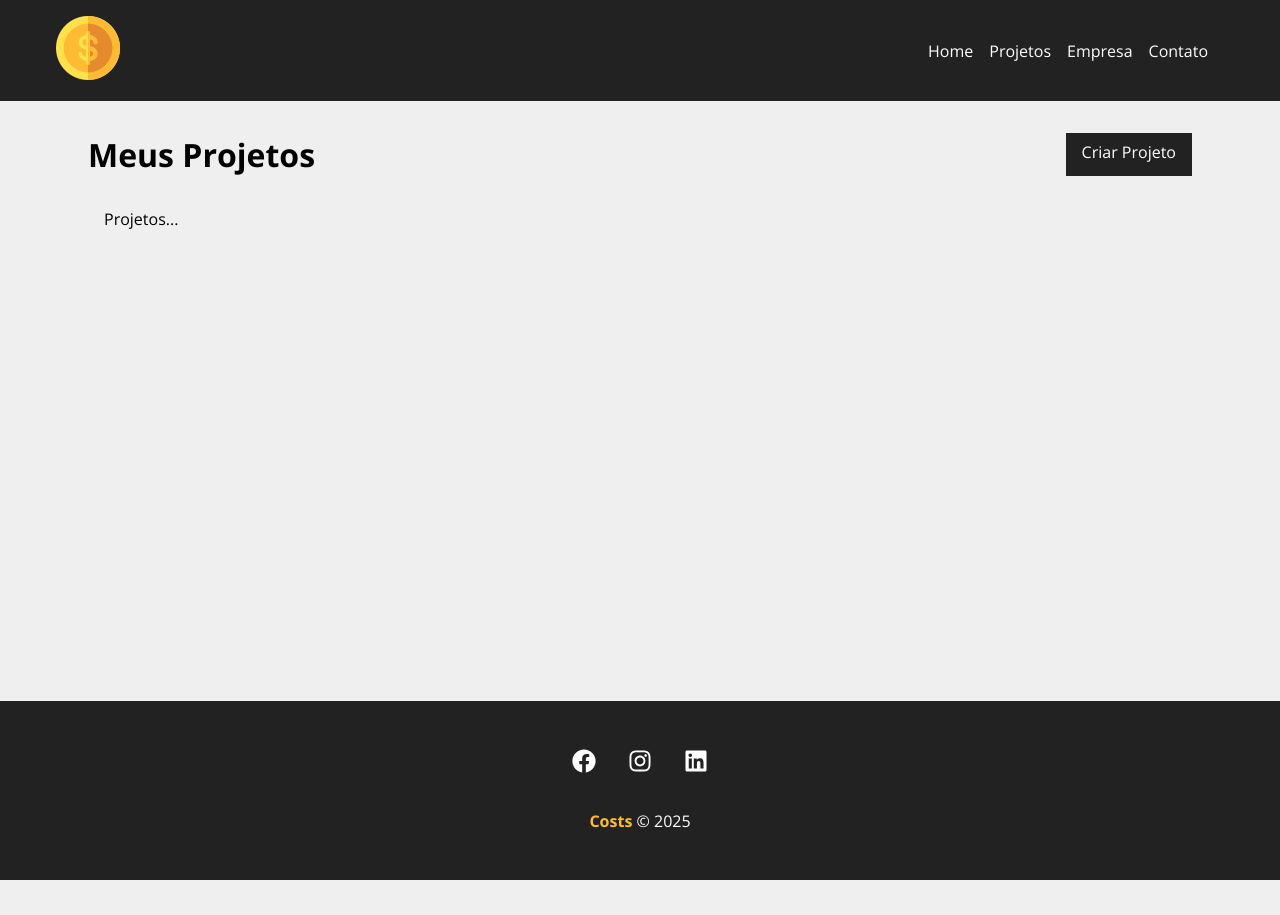
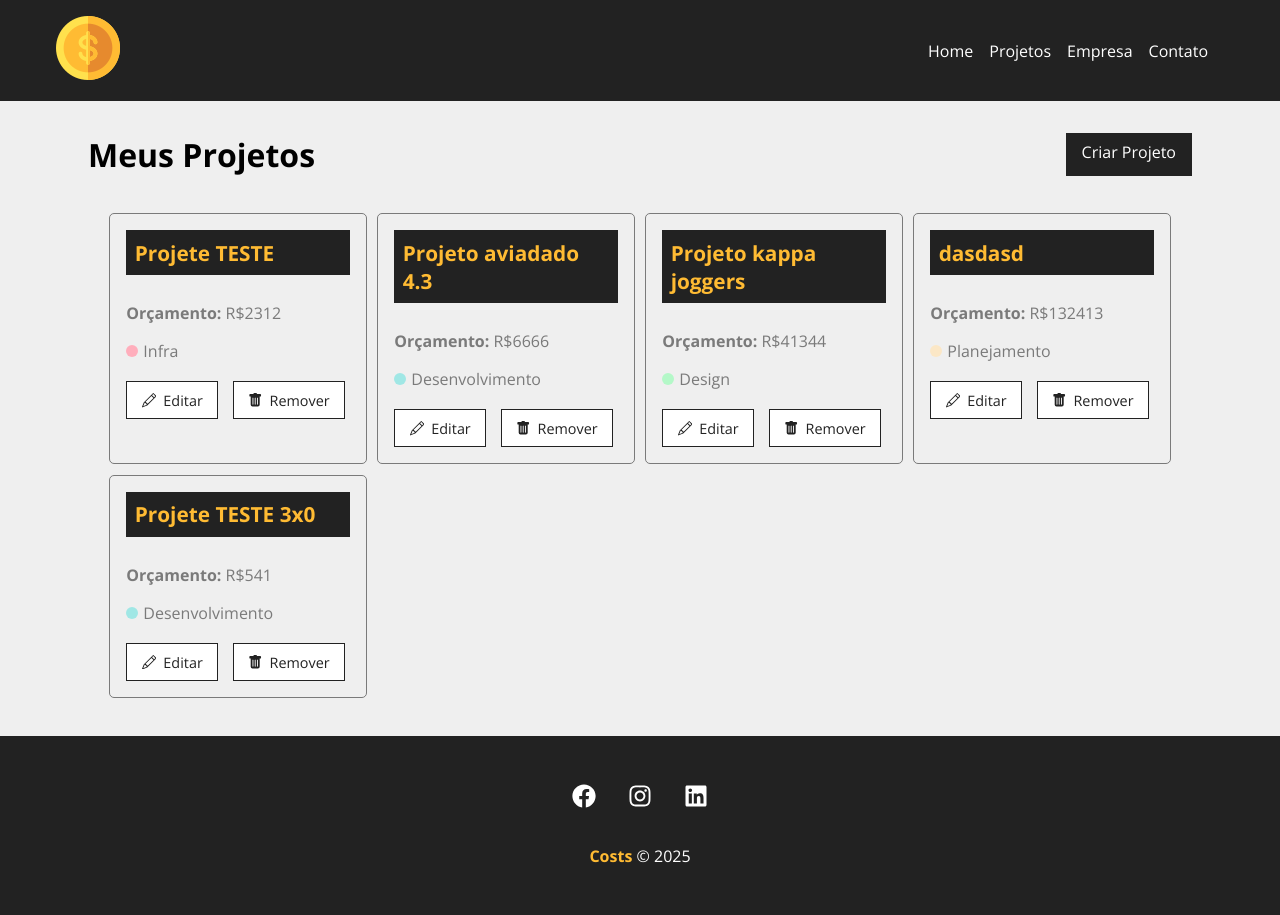
Before and after one commit to guilhermecolares/Projeto-Costs, a React (Create React App) app: page /projects in a window 1280 px wide. Before the commit the page ends 880 px from the top, so only its background shows below. Built offline with nearby package versions, Linux system fonts and the light colour scheme; data requests are answered from the project's data file; the HTML template or start-up script is replaced by a standard one.

Commit message:
CRIAÇÃO DE PROJECTS CARDS E O LOADING

```diff
--- a/db.json
+++ b/db.json
@@ -10,23 +10,67 @@
       },
       "cost": 0,
       "services": []
+    },
+    {
+      "id": "a097",
+      "name": "Projeto aviadado 4.3",
+      "budget": "6666",
+      "categorias": {
+        "id": "2",
+        "name": "Desenvolvimento"
+      },
+      "cost": 0,
+      "services": []
+    },
+    {
+      "id": "8675",
+      "categorias": {
+        "id": "3",
+        "name": "Design"
+      },
+      "name": "Projeto kappa joggers",
+      "budget": "41344",
+      "cost": 0,
+      "services": []
+    },
+    {
+      "id": "abfc",
+      "categorias": {
+        "id": "2",
+        "name": "Planejamento"
+      },
+      "name": "dasdasd",
+      "budget": "132413",
+      "cost": 0,
+      "services": []
+    },
+    {
+      "id": "58a7",
+      "name": "Projete TESTE 3x0",
+      "budget": "541",
+      "categorias": {
+        "id": "2",
+        "name": "Desenvolvimento"
+      },
+      "cost": 0,
+      "services": []
     }
   ],
   "categorias": [
     {
-      "id": 1,
+      "id": "1",
       "name": "Infra"
     },
     {
-      "id": 2,
+      "id": "2",
       "name": "Desenvolvimento"
     },
     {
-      "id": 3,
+      "id": "3",
       "name": "Design"
     },
     {
-      "id": 4,
+      "id": "4",
       "name": "Planejamento"
     }
   ]
--- /dev/null
+++ b/src/components/layout/Loader.js
@@ -0,0 +1,13 @@
+import loading from '../../img/loading.svg'
+
+import styles from './styles/Loader.module.css'
+
+function Loader() {
+    return (
+        <div className={styles.loader_container}>
+            <img className={styles.loader} src={loading} alt="loading" />
+        </div>
+    )
+}
+
+export default Loader
--- a/src/components/layout/Message.js
+++ b/src/components/layout/Message.js
@@ -5,25 +5,35 @@
 function Message({type, text}) {
 
     const [visible, setVisible] = useState(false)
+    const [shouldRender, setShouldRender] = useState(false)
 
     useEffect(() => {
         if (!text) {
             setVisible(false)
+            setShouldRender(false)
             return
         }
 
         setVisible(true)
+        setShouldRender(true)
 
         const timer = setTimeout(() => {
             setVisible(false)
         }, 3000)
 
         return () => clearTimeout(timer)
+    // eslint-disable-next-line react-hooks/exhaustive-deps
     }, [text])
 
+    const handleTransitionEnd = () => {
+            if (!visible) {
+                setShouldRender(false)
+            }
+        }
+
     return (<>
-        {visible && (
-            <div className={`${styles.text} ${styles[type]}`}>{text}</div>
+        {shouldRender && (
+            <div className={`${styles.text} ${styles[type]} ${visible? styles.show : ''}`} onTransitionEnd={handleTransitionEnd}>{text}</div>
             )}
     </>)
 }
--- /dev/null
+++ b/src/components/layout/styles/Loader.module.css
@@ -0,0 +1,11 @@
+.loader_container {
+    width: 100%;
+    height: 100%;
+    display: flex;
+    justify-content: center;
+    align-items: center;
+}
+
+.loader {
+    width: 50px;
+}
--- a/src/components/layout/styles/Message.module.css
+++ b/src/components/layout/styles/Message.module.css
@@ -6,6 +6,10 @@
     text-align: center;
     margin-bottom: 2em;
     border-radius: 5px;
+
+    opacity: 0;
+    transform: translateY(-2em);
+    transition: opacity 0.5s ease, transform 0.5s ease;
 }
 
 .success {
@@ -19,3 +23,8 @@
     background-color: #f8d7da;
     border-color: #f5c6cb;
 }
+
+.show {
+    opacity: 1;
+    transform: translateY(0);
+}
--- a/src/components/pages/Projects.js
+++ b/src/components/pages/Projects.js
@@ -1,18 +1,54 @@
 import { useLocation } from "react-router-dom"
+
+import { useState, useEffect } from "react"
 
 import Message from "../layout/Message"
 import Container from "../layout/Container"
 import LinkButton from "../layout/LinkButton"
+import Loader from "../layout/Loader"
+import ProjectCard from "../project/ProjectCard"
+
 
 import styles from "./styles/Projects.module.css"
 
 function Projects() {
+
+    const [projects, setProjects] = useState([])
+    const [removeLoading, setRemoveLoading] = useState(false)
 
     const location = useLocation()
     let msg = ''
     if (location.state) {
         msg = location.state.text
     }
+
+    useEffect(() => {
+
+        fetch('http://localhost:5000/projects', {
+            method: 'get',
+            headers: {
+                'Content-Type': 'application/json'
+            },
+        })
+        .then(response => response.json())
+        .then(data => {
+            return new Promise((resolve) => {
+
+                const timer = (Math.random() * (1 - 0) + 0) * 1000
+
+                setTimeout(() => {
+                    console.log(data)
+                    setProjects(data)
+                    setRemoveLoading(true)
+                    resolve(data)
+
+
+                }, timer)
+            })
+        })
+        .catch((err) => console.log(err))
+
+    }, [])
 
     return (
         <div className={styles.project_container}>
@@ -26,7 +62,22 @@
             }
 
             <Container customClass='start'>
-                <p>Projetos...</p>
+                {projects.length > 0 &&
+                    projects.map((project) => (
+                        <ProjectCard
+                        key={project.id}
+                        id={project.id}
+                        name={project.name}
+                        budget={project.budget}
+                        category={project.categorias.name}
+                        />
+                    ))
+                }
+
+                {!removeLoading && <Loader />}
+                {removeLoading && projects.length === 0 &&
+                    <p>Não há projetos cadastrados!</p>
+                }
             </Container>
         </div>
     )
--- /dev/null
+++ b/src/components/project/ProjectCard.js
@@ -0,0 +1,32 @@
+import { Link } from 'react-router-dom';
+
+import styles from './styles/ProjectCard.module.css'
+
+import { BsPencil, BsFillTrashFill } from 'react-icons/bs'
+
+function ProjectCard({id, name, budget, category, handleRemove}) {
+
+    console.log("Categoria formatada para CSS:", category.toLowerCase());
+
+    return (
+        <div className={styles.project_card}>
+            <h4>{name}</h4>
+            <p>
+                <span>Orçamento:</span> R${budget}
+            </p>
+            <p className={styles.category_text}>
+                <span className={`${styles[category.toLowerCase()]}`}></span> {category}
+            </p>
+            <div className={styles.project_card_actions}>
+                <Link to='/'>
+                    <BsPencil /> Editar
+                </Link>
+                <button>
+                    <BsFillTrashFill /> Remover
+                </button>
+            </div>
+        </div>
+    )
+}
+
+export default ProjectCard
--- /dev/null
+++ b/src/components/project/styles/ProjectCard.module.css
@@ -0,0 +1,87 @@
+.project_card {
+    padding: 1em;
+    border: 1px solid #7a7a7a;
+    border-radius: 5px;
+    width: 24%;
+    margin: 0.5%;
+}
+
+.project_card h4 {
+    background-color: #222;
+    color: #ffbb33;
+    padding: .4em;
+    margin-bottom: 1.3em;
+    font-size: 1.3em;
+}
+
+.project_card p {
+    color:#7a7a7a;
+    margin-bottom: 1em;
+}
+
+.project_card p span {
+    font-weight: bold;
+}
+
+.project_card_actions {
+    margin-top: 1.2em;
+    display: flex;
+    align-items: center;
+}
+
+.project_card_actions a,
+.project_card_actions button {
+    text-decoration: none;
+    border: none;
+    border: 1px solid #222;
+    background-color: #fff;
+    color: #222;
+    font-size: .9em;
+    padding: .6em 1em;
+    margin-right: 1em;
+    cursor: pointer;
+    display: flex;
+    align-items: center;
+    justify-content: center;
+    transition: 0.5s;
+}
+
+.project_card_actions svg {
+    margin-right: .5em;
+}
+
+.project_card_actions a:hover,
+.project_card_actions button:hover {
+    background-color: #222;
+    color: #ffbb33;
+}
+
+.category_text {
+    display: flex;
+    align-items: center;
+}
+
+.category_text span {
+    display: block;
+    min-width: 12px !important;
+    height: 12px !important;
+    border-radius: 50%;
+    background-color: #ccc;
+    margin-right: 5px;
+}
+
+.category_text span.infra {
+    background-color: #FFAEBC;
+}
+
+.category_text span.desenvolvimento {
+    background-color: #A0E7E5;
+}
+
+.category_text span.design {
+    background-color: #B4F8C8;
+}
+
+.category_text span.planejamento {
+    background-color: #FBE7C6;
+}
```
